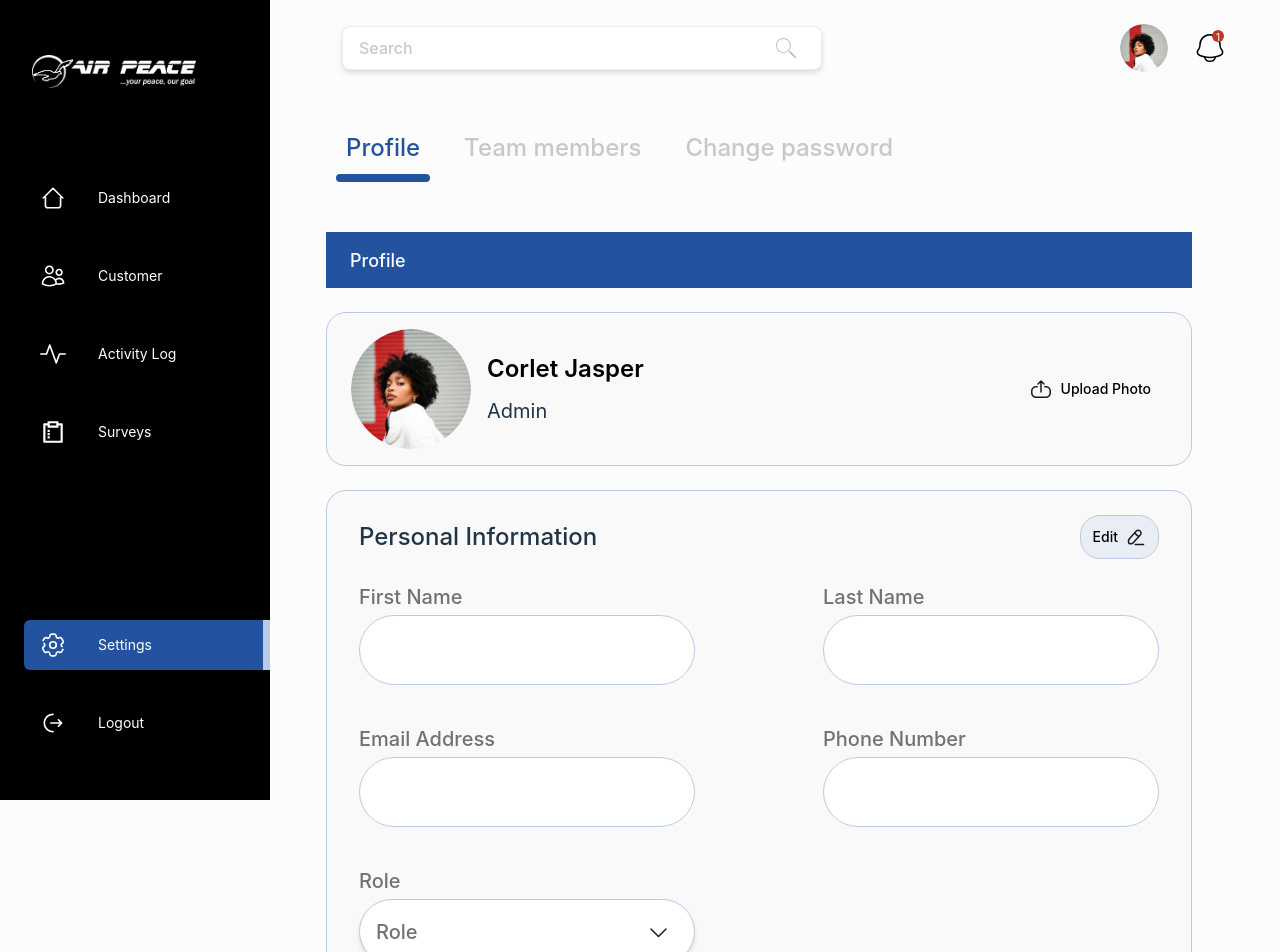
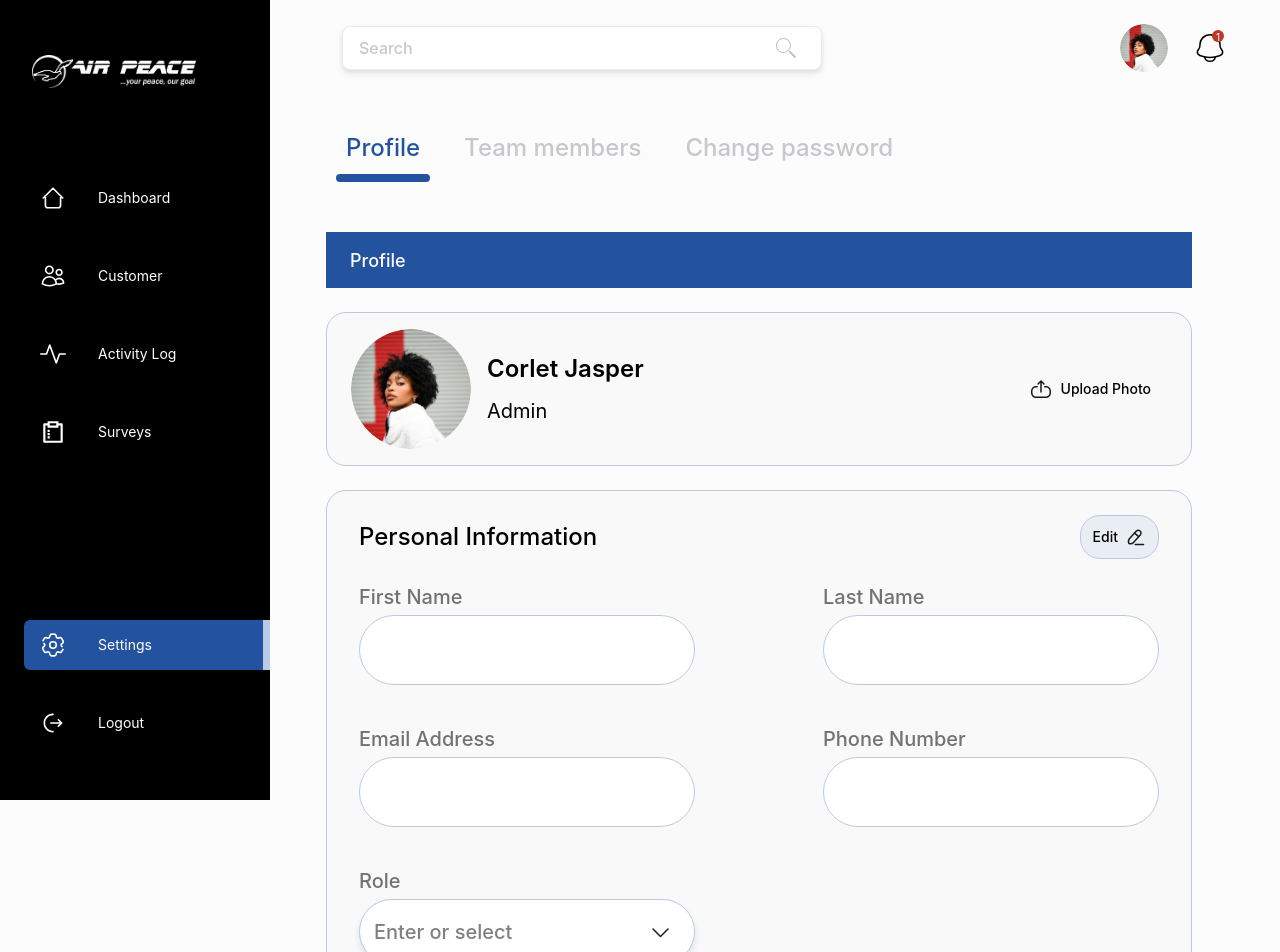
Before and after one commit to dammyson/ap-dashboard, a React (Vite) app: page /settings in a window 1280 px wide. Shown: the top 952 px of the page. Built offline with nearby package versions, Linux system fonts and the light colour scheme.

Commit message:
fix: select-revamp

```diff
--- a/src/components/customSelect/index.tsx
+++ b/src/components/customSelect/index.tsx
@@ -1,13 +1,8 @@
 import { Field, Label } from '@headlessui/react';
 import clsx from 'clsx';
-import React, {
-  PropsWithChildren,
-  ReactNode,
-  useEffect,
-  useState,
-  useRef,
-} from 'react';
+import { ReactNode, useEffect, useState, useRef } from 'react';
 import { SearchSelect } from '../searchSelect';
+import { RoleOption } from '../profileForm';
 
 export enum SelectType {
   SELECT = 'select',
@@ -22,18 +17,21 @@ interface SelectProps {
   trailingIcon?: ReactNode;
   isCurved?: Boolean;
   selectedRole: string;
+  options: RoleOption[];
+  onSelect?: (info: string) => void;
 }
 
 export function CustomSelect({
   selectType,
   label,
-  children,
   className,
   hasBorder,
   isCurved,
-  selectedRole = 'Role..',
+  selectedRole,
   trailingIcon,
-}: PropsWithChildren<SelectProps>) {
+  options,
+  onSelect,
+}: SelectProps) {
   const [isActive, setIsActive] = useState<boolean>(false);
 
   let divRef = useRef<HTMLDivElement>(null);
@@ -54,6 +52,8 @@ export function CustomSelect({
   const handleClick = () => {
     setIsActive(!isActive);
   };
+
+  console.log(options);
   return (
     <Field className='relative'>
       {label && <Label className={'mb-1 inline-block'}>{label}</Label>}
@@ -64,7 +64,7 @@ export function CustomSelect({
               ref={divRef}
               onClick={handleClick}
               className={clsx(
-                trailingIcon ? 'p4-4' : '',
+                trailingIcon ? 'px-4' : '',
                 hasBorder ? 'border-light-blue-50' : 'border-transparent',
                 isCurved ? 'rounded-[50px]' : 'rounded-[8px]',
                 className,
@@ -78,23 +78,27 @@ export function CustomSelect({
                 </span>
               )}
             </div>
-
             {isActive && (
               <div className=' absolute w-full max-h-40 overflow-auto no-scrollbar bg-primary-white rounded-2xl p-4-600 mt-2 py-2 border-[1px] border-[#BBCAE2]  shadow-xl'>
-                {React.Children.map(children, (child) =>
-                  React.cloneElement(child as React.ReactElement<any>, {
-                    className: clsx(
-                      'text-xl cursor-pointer px-4 py-2 hover:bg-[#f4f4f4]',
-                      (child as React.ReactElement<any>).props.className,
-                    ),
-                  }),
-                )}
+                {options.map((option) => (
+                  <div
+                    className={clsx(
+                      selectedRole === option.label
+                        ? 'bg-[#e0e0e0] cursor-pointer px-4 text-xl py-2'
+                        : 'px-4 py-2 text-xl hover:bg-[#f4f4f4]',
+                    )}
+                    key={option.value}
+                    onClick={() => (onSelect ? onSelect(option.label) : null)}
+                  >
+                    {option.label}
+                  </div>
+                ))}
               </div>
             )}
           </>
         ) : (
           <>
-            <SearchSelect />
+            <SearchSelect options={options} />
           </>
         )}
       </div>
--- a/src/components/profileData/index.tsx
+++ b/src/components/profileData/index.tsx
@@ -25,7 +25,9 @@ export const ProfileData = ({ src, name, role, onClick }: ProfileDataProps) => {
             {name}
           </div>
         )}
-        {role && <span className='font-normal text-xl'>{role}</span>}
+        {role && (
+          <span className='font-normal text-primary-black text-xl'>{role}</span>
+        )}
       </div>
     </div>
   );
--- a/src/components/profileInputForm/index.tsx
+++ b/src/components/profileForm/index.tsx
@@ -1,38 +1,35 @@
 import { useState } from 'react';
-import { CustomSelect as RoleSelect, SelectType } from '../customSelect';
+import { CustomSelect, SelectType } from '../customSelect';
 import { Input } from '../input';
-import clsx from 'clsx';
 import { DropDownArrow } from '../svg/settings/Settings';
-import { SearchSelect } from '../searchSelect';
 
-interface ProfileLabel {
+export interface ProfileLabel {
   label: string;
   id: string;
 }
-type ProfileLabels = ProfileLabel[];
 
-interface RoleOption {
-  title: string;
-  id: string;
+export interface RoleOption {
+  label: string;
+  value: string;
 }
-type RoleOptions = RoleOption[];
 
-export const ProfileInputForm = () => {
-  const profileLabels = [
+export const ProfileForm = () => {
+  const profileLabels: ProfileLabel[] = [
     { label: 'First Name', id: 'first name' },
     { label: 'Last Name', id: 'last name' },
     { label: 'Email Address', id: 'email address' },
     { label: 'Phone Number', id: 'phone number' },
     { label: 'Role', id: 'role' },
-  ] as ProfileLabels;
+  ];
 
-  const roleOptions = [
-    { title: 'Admin', id: 'admin' },
-    { title: 'HR', id: 'hr' },
-    { title: 'Trainer', id: 'trainer' },
-  ] as RoleOptions;
+  const roleOptions: RoleOption[] = [
+    { label: 'Admin', value: 'admin' },
+    { label: 'HR', value: 'hr' },
+    { label: 'Trainer', value: 'trainer' },
+  ];
 
-  const [selectedRole, setSelectedRole] = useState<string>('' || 'Role');
+  const [selectedRole, setSelectedRole] = useState<string>('');
+
   return (
     <div className='grid grid-cols-[minmax(250px,569px)_minmax(250px,569px)] gap-y-10 gap-32 justify-between py-6'>
       {profileLabels.map((label) => {
@@ -41,28 +38,16 @@ export const ProfileInputForm = () => {
             key={label.id}
             className='text-light-grey-200 font-medium text-xl max-w-[569px]'
           >
-            <RoleSelect
+            <CustomSelect
               label='Role'
-              selectType={SelectType.SELECT}
+              selectType={SelectType.SEARCH_SELECT}
               hasBorder
               isCurved
               trailingIcon={<DropDownArrow />}
               selectedRole={selectedRole}
-            >
-              {roleOptions.map((option) => (
-                <div
-                  className={clsx(
-                    selectedRole === option.title
-                      ? 'bg-[#e0e0e0] hover:bg-[#e0e0e0]'
-                      : '',
-                  )}
-                  key={option.id}
-                  onClick={() => setSelectedRole(option.title)}
-                >
-                  {option.title}
-                </div>
-              ))}
-            </RoleSelect>
+              options={roleOptions}
+              onSelect={(info) => setSelectedRole(info)}
+            />
           </div>
         ) : (
           <div
--- a/src/components/searchSelect/index.tsx
+++ b/src/components/searchSelect/index.tsx
@@ -1,9 +1,11 @@
 import ReactSelect, { components, DropdownIndicatorProps } from 'react-select';
 import '../../index.css';
 import { DropDownArrow } from '../svg/settings/Settings';
+import { RoleOption } from '../profileForm';
 
 interface SearchSelectProps {
   className?: string;
+  options: RoleOption[];
 }
 
 const DropdownIndicator = (props: DropdownIndicatorProps) => {
@@ -14,26 +16,15 @@ const DropdownIndicator = (props: DropdownIndicatorProps) => {
   );
 };
 
-export function SearchSelect({}: SearchSelectProps) {
-  const roleOptions = [
-    { title: 'Admin', id: 'admin' },
-    { title: 'HR', id: 'hr' },
-    { title: 'Trainer', id: 'trainer' },
-    { title: 'Hee', id: 'hee' },
-  ];
-
-  const mappedOptions = roleOptions.map((option) => ({
-    label: option.title,
-    value: option.id,
-  }));
-
+export function SearchSelect({ className, options }: SearchSelectProps) {
   return (
     <div>
       <ReactSelect
-        options={mappedOptions}
+        options={options}
         classNamePrefix='react-select'
         placeholder='Enter or select'
         components={{ DropdownIndicator }}
+        className={className}
       />
     </div>
   );
--- a/src/components/settingsPanel/index.tsx
+++ b/src/components/settingsPanel/index.tsx
@@ -75,7 +75,7 @@ export const SettingsPanelItems = () => {
 
 export const SettingsPanel = () => {
   return (
-    <div>
+    <div className='pb-20'>
       <SettingsPanelItems />
     </div>
   );
--- a/src/pages/settings/profile/index.tsx
+++ b/src/pages/settings/profile/index.tsx
@@ -3,7 +3,7 @@ import { ProfileData } from '../../../components/profileData';
 import profileImage from '../../../assets/profileImage/profile-img.png';
 import { Button } from '../../../components/button';
 import { Edit, Upload } from '../../../components/svg/settings/Settings';
-import { ProfileInputForm } from '../../../components/profileInputForm';
+import { ProfileForm } from '../../../components/profileForm';
 
 function Profile() {
   return (
@@ -21,7 +21,9 @@ function Profile() {
       </div>
       <div className='bg-[#00000003] w-full border-[1px] border-light-blue-50 rounded-[20px] py-6 px-8'>
         <div className='flex items-center justify-between'>
-          <p className='text-2xl font-medium'>Personal Information</p>
+          <p className='text-2xl font-medium text-primary-black'>
+            Personal Information
+          </p>
           <Button
             onClick={() => {}}
             buttonText='Edit'
@@ -30,7 +32,7 @@ function Profile() {
             className='!bg-[#E9EEF5] text-light-primary-black border-[1px] rounded-[20px] border-light-blue-50 hover:border-[#9daabe] py-[11px] px-[12px]'
           />
         </div>
-        <ProfileInputForm />
+        <ProfileForm />
       </div>
     </div>
   );
```
